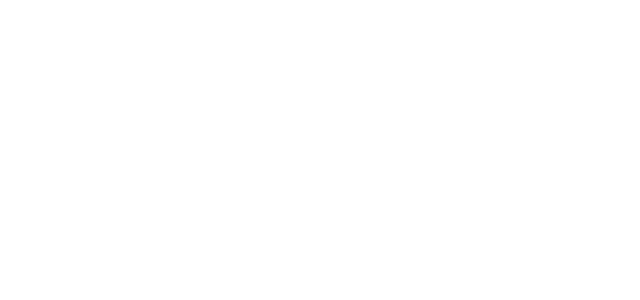
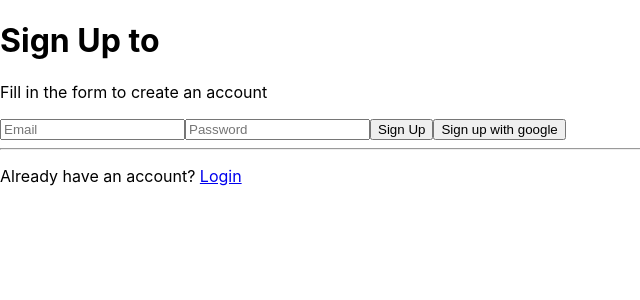
Before and after one commit to mehranfalahati/tindergarden, a React (Create React App) app in the folder tindergarden/: page /signup in a window 1280 px wide. Before the commit this address had no page. Shown: the top 300 px of the page, without its empty margins (0-640 px from the left). Built offline with nearby package versions, Linux system fonts and the light colour scheme.

Commit message:
user is working

```diff
--- a/tindergarden/src/Firebase/firebase.js
+++ b/tindergarden/src/Firebase/firebase.js
@@ -36,8 +36,8 @@
 
 // firebase.initializeApp(config);
 export const auth = firebase.auth;
-// export const db = firebase.database();
-// export const fsDb = firebase.firestore();
+//export const db = firebase.database();
+export const fsDb = firebase.firestore();
 // export const storage = firebase.storage();
 
 
--- a/tindergarden/src/components/RegoPage/Login.js
+++ b/tindergarden/src/components/RegoPage/Login.js
@@ -39,7 +39,7 @@
                 <form autoComplete="off" onSubmit={this._handleSubmit}>
                     <h1>
                         Login to{' '}
-
+                        <Link to='/' >Tindergarden</Link>
                     </h1>
                     <p>
                         Enter your username and password to Login
@@ -53,7 +53,7 @@
                         <button type="submit">Login</button>
                     </div>
 
-                    <p>Don't have an account?  </p>
+                    <p>Don't have an account? <Link to="/signup">Sign Up</Link> </p>
                 </form>
             </div>
 
--- a/tindergarden/src/components/RegoPage/SignUp.js
+++ b/tindergarden/src/components/RegoPage/SignUp.js
@@ -1,4 +1,7 @@
 import React, { Component } from "react";
+import { getCurrentUser, signInWithGoogle, signup } from "../Users/auth";
+import {Link} from "react-router-dom"
+import {fsDb} from "../../Firebase/firebase"
 
 
 
@@ -21,11 +24,26 @@
         });
     }
 
-    _handleSubmit(event) {
+    async _handleSubmit(event) {
         event.preventDefault();
         this.setState({ error: ''});
+        try {
+            await signup(this.state.email, this.state.password);
+            await fsDb.collection('users').doc().set({name: '', email: this.state.email, user_id: getCurrentUser().uid})
+            //current user here
+        } catch(error) {
+            this.setState({error: error.message});
+        }
 
         console.log('Error message: ', this.state.error);
+    }
+
+    googleSignin = async() => {
+        try {
+            await signInWithGoogle();
+        }catch(error) {
+            this.setState({error: error.message});
+        }
     }
 
 
@@ -42,7 +60,10 @@
                         <input type="password" name="password" placeholder="Password" onChange={this._handleChange} value={this.state.password} />
                             {this.state.error ? console.log(this.state.error) : null}
                         <button type="submit">Sign Up</button>
+                        <button onClick={this.googleSignin} type='button'>Sign up with google</button>
                     </div>
+                    <hr></hr>
+                    <p>Already have an account? <Link to='/login'>Login</Link></p>
                 </form>
             </div>
         );
--- a/tindergarden/src/components/pages/pages/Pages.js
+++ b/tindergarden/src/components/pages/pages/Pages.js
@@ -12,7 +12,7 @@
             <div>
                 <Routes>
                     <Route path="/home" element={<Home />} />
-                    <Route path="/" element={<SignUp />} />
+                    <Route path="/signup" element={<SignUp />} />
                     <Route path="/edit" element={<Edit />} />
                     <Route path="/profile" element={<Profile />} />
                     <Route path="/login" element={<Login />} />
```
